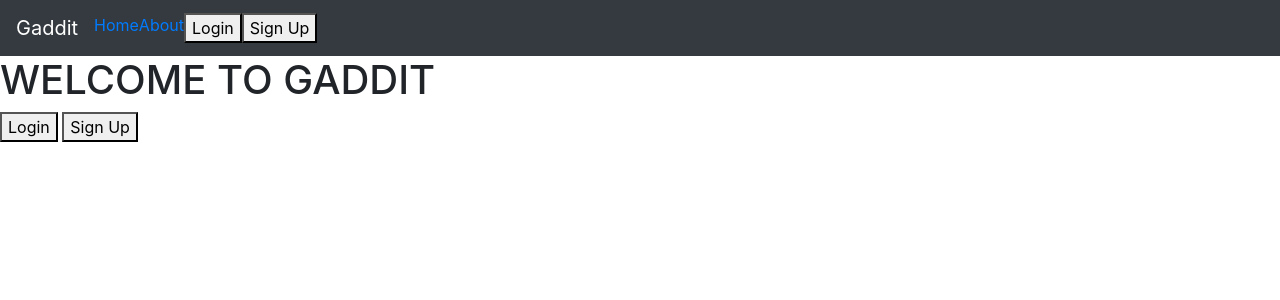
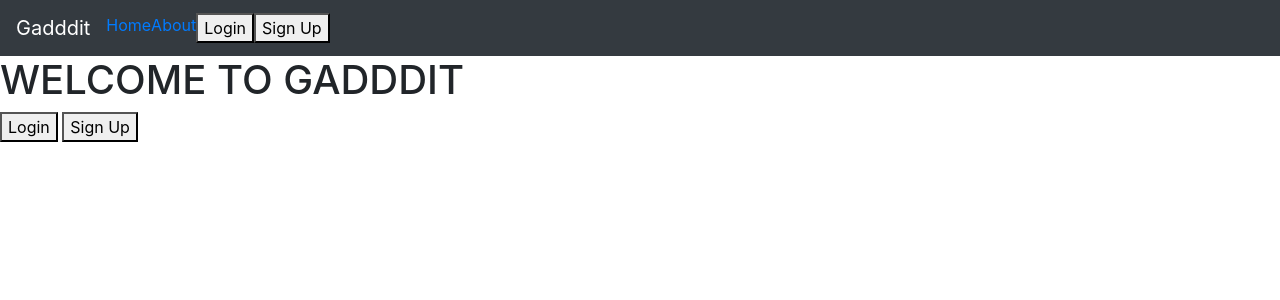
Before and after one commit to kalyak/Gadddit, a React (Create React App) app in the folder client/: page / in a window 1280 px wide. Shown: the top 300 px of the page. Built offline with nearby package versions, Linux system fonts and the light colour scheme; no server answers.

Commit message:
fixing app name from gaddit to gadddit

```diff
--- a/client/src/components/pages/main-Home.js
+++ b/client/src/components/pages/main-Home.js
@@ -4,7 +4,7 @@ import LoginBtn from "../buttons/loginButton";
 const Home = () => {
   return (
     <>
-      <h1>WELCOME TO GADDIT</h1>
+      <h1>WELCOME TO GADDDIT</h1>
 
       <LoginBtn />
       <span> </span>
--- a/client/src/components/route/route-host.js
+++ b/client/src/components/route/route-host.js
@@ -8,12 +8,12 @@ const HostRoute = ({ setLoggedIn }) => {
   return (
     <>
       {/* <h1>Host Route</h1> */}
-      <Navbar bg='danger' variant='light' sticky='top'>
-        <Navbar.Brand href='/host'>Gaddit</Navbar.Brand>
-        <Nav className='mr-auto'>
-          <Link to='/host'>Host Home</Link>
-          <Link to='/host/hosted'>Hosted</Link>
-          <Link to='/host/createroom'>Create Room</Link>
+      <Navbar bg="danger" variant="light" sticky="top">
+        <Navbar.Brand href="/host">Gadddit</Navbar.Brand>
+        <Nav className="mr-auto">
+          <Link to="/host">Host Home</Link>
+          <Link to="/host/hosted">Hosted</Link>
+          <Link to="/host/createroom">Create Room</Link>
           <ChangeRoleBtn />
           <LogoutBtn setLoggedIn={setLoggedIn} />
         </Nav>
--- a/client/src/components/route/route-main.js
+++ b/client/src/components/route/route-main.js
@@ -13,9 +13,9 @@ const MainRoute = ({ setLoggedIn }) => {
   return (
     <>
       {/* <h1>Home Route</h1> */}
-      <Navbar bg='dark' variant='dark' sticky='top'>
-        <Navbar.Brand href='/'>Gaddit</Navbar.Brand>
-        <Nav className='mr-auto'>
+      <Navbar bg="dark" variant="dark" sticky="top">
+        <Navbar.Brand href="/">Gadddit</Navbar.Brand>
+        <Nav className="mr-auto">
           <Link to={AppURL.main.home}>Home</Link>
           <Link to={AppURL.main.about}>About</Link>
           <LoginBtn />
--- a/client/src/components/route/route-user.js
+++ b/client/src/components/route/route-user.js
@@ -8,12 +8,12 @@ const UserRoute = ({ setLoggedIn }) => {
   return (
     <>
       {/* <h1>User Route</h1> */}
-      <Navbar bg='info' variant='dark' sticky='top'>
-        <Navbar.Brand href='/user'>Gaddit</Navbar.Brand>
-        <Nav className='mr-auto'>
-          <Link to='/user'>User Home</Link>
-          <Link to='/user/attended'>Attended</Link>
-          <Link to='/user/enterroom'>Enter Room</Link>
+      <Navbar bg="info" variant="dark" sticky="top">
+        <Navbar.Brand href="/user">Gadddit</Navbar.Brand>
+        <Nav className="mr-auto">
+          <Link to="/user">User Home</Link>
+          <Link to="/user/attended">Attended</Link>
+          <Link to="/user/enterroom">Enter Room</Link>
           <ChangeRoleBtn />
           <LogoutBtn setLoggedIn={setLoggedIn} />
         </Nav>
```
